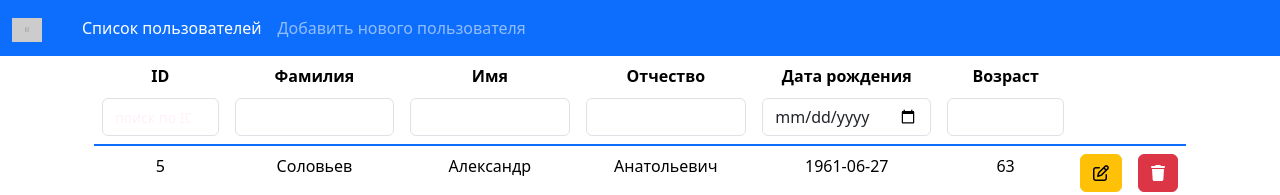
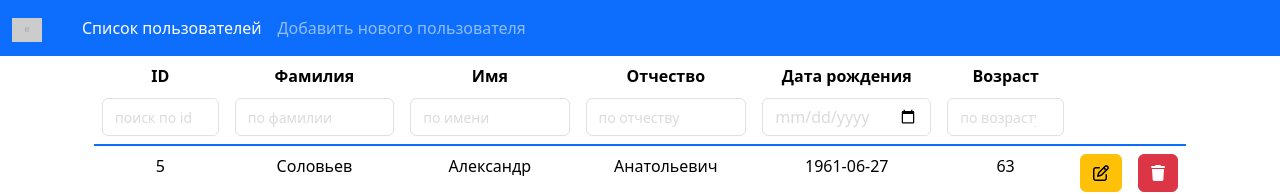
Before and after one commit to SLiubovS/vue-project-ts, a Vue app: page / in a window 1280 px wide. Shown: the top 195 px of the page. Built offline with nearby package versions, Linux system fonts and the light colour scheme.

Commit message:
доработки

```diff
--- a/src/App.vue
+++ b/src/App.vue
@@ -16,9 +16,9 @@
     <button class="navbar-toggler" type="button" data-bs-toggle="collapse" data-bs-target="#navbarSupportedContent" aria-controls="navbarSupportedContent" aria-expanded="false" aria-label="Переключатель навигации">
       <span class="navbar-toggler-icon"></span>
     </button>
-    <div class="collapse navbar-collapse" id="navbarNavAltMarkup">
+    <div class="collapse navbar-collapse" id="navbarSupportedContent">
       <div class="navbar-nav">
-      <RouterLink to="/" class="nav-link">Список пользователей</RouterLink>
+      <RouterLink to="/" class="nav-link ">Список пользователей</RouterLink>
       <RouterLink to="/AddUser" class="nav-link">Добавить нового пользователя</RouterLink>
       </div>
     </div>
--- a/src/components/Users.vue
+++ b/src/components/Users.vue
@@ -176,10 +176,13 @@ function searchByInputLastName() {
   }
 }
 else {
-  if (inputLastName.value == "") return;
-
+  if (inputLastName.value == "") {
+    users.value = usersStore.users;
+  }
+  else {
   alert( Error("Фамилия должна содержать только русские буквы"));
   inputLastName.value = "";
+  }
 }
   }
 
@@ -194,10 +197,13 @@ function searchByInputFirstName() {
   }
 }
 else {
-  if (inputFirstName.value == "") return;
-
-  alert( Error("Имя должно содержать только русские буквы"));
-  inputFirstName.value = "";
+  if (inputFirstName.value == "") {
+    users.value = usersStore.users;
+  }
+  else {
+    alert( Error("Имя должно содержать только русские буквы"));
+    inputFirstName.value = "";
+  }
 }
 }
 
@@ -212,16 +218,21 @@ function searchByInputSurName() {
   }
 }
 else {
-  if (inputSurName.value == "") return;
-
+  if (inputSurName.value == "") {
+    users.value = usersStore.users;
+  }
+  else {
   alert( Error("Отчество должно содержать только русские буквы"));
   inputSurName.value = "";
+  }
 }
 }
 
+const color = ref(true);
 function searchByInputBirthday() {
 
   if (inputBirthday.value.length > 0) {
+    color.value = false;
     const inpBirthday = new Date(inputBirthday.value).toISOString().split("T")[0];
     users.value = usersStore.users.filter(user => user.birthday.toISOString().split("T")[0] == inpBirthday);
   }
@@ -229,6 +240,7 @@ function searchByInputBirthday() {
   else {
     inputBirthday.value = "0000-00-00";
     users.value = usersStore.users;
+    color.value = true;
   }
 }
 
@@ -251,30 +263,30 @@ function searchByInputAge() {
     <table class="table table-hover table-responsive-lg">
       <thead>
         <tr scope="row">
-          <th scope="col-2" class="table__input_size">
+          <th scope="col-1" class="table__input_size">
             <div @click="sortById" class="table__div_padding table_align">ID</div>
             <div>
-              <input class="form-control form-control" type="number" size="14.5ch" v-model="inputId" @input="searchByInputId" placeholder="поиск по ID">
+              <input class="form-control form-control" type="number" v-model="inputId" @input="searchByInputId" placeholder="поиск по id">
             </div>
           </th>
           <th scope="col-2">
             <div @click="sortByLastName" class="table__div_padding table_align">Фамилия</div>
             <div>
-              <input class="form-control" type="text" size="10" oninput="this.size=Math.max(this.value.length, 10)" v-model="inputLastName"
+              <input class="form-control" type="text" size="10" oninput="this.size=Math.max(this.value.length, 10)" v-model="inputLastName" placeholder="по фамилии"
                 @input="searchByInputLastName">
             </div>
           </th>
           <th scope="col-2">
             <div @click="sortByFirstName" class="table__div_padding table_align">Имя</div>
             <div>
-              <input class="form-control" type="text" size="10" oninput="this.size=Math.max(this.value.length, 10)" v-model="inputFirstName"
+              <input class="form-control" type="text" size="10" oninput="this.size=Math.max(this.value.length, 10)" v-model="inputFirstName" placeholder="по имени"
                 @input="searchByInputFirstName">
             </div>
           </th>
           <th scope="col-2">
             <div @click="sortBySurName" class="table__div_padding table_align">Отчество</div>
             <div>
-              <input class="form-control" type="text" size="10" oninput="this.size=Math.max(this.value.length, 10)" v-model="inputSurName"
+              <input class="form-control" type="text" size="10" oninput="this.size=Math.max(this.value.length, 10)" v-model="inputSurName" placeholder="по отчеству"
                 @input="searchByInputSurName">
             </div>
           </th>
@@ -282,14 +294,16 @@ function searchByInputAge() {
           <th scope="col-2" class="table__input_size">
             <div @click="sortByBirthday" class="table__div_padding table_align">Дата рождения</div>
             <div>
-              <input class="form-control" type="date" v-model="inputBirthday"
-                @input="searchByInputBirthday">
+              <input class="form-control color" type="date" v-model="inputBirthday"
+                @input="searchByInputBirthday"
+                :class="{ 'date_color': color }"
+                >
             </div>
           </th>
           <th scope="col-1"  class="table__input_size">
             <div @click="sortByAge" class="table__div_padding table_align">Возраст</div>
             <div>
-              <input class="form-control" type="number" v-model="inputAge" @input="searchByInputAge">
+              <input class="form-control" type="number" v-model="inputAge" @input="searchByInputAge" placeholder="по возрасту">
             </div>
           </th>
           <th scope="col-1"></th>
@@ -339,6 +353,7 @@ function searchByInputAge() {
 
 .table__input_size {
   width: 14.5ch;
+  min-width: 8ch;
 }
 
 .table-group-divider {
@@ -358,7 +373,38 @@ padding-bottom: 10px;
 }
 
 input::placeholder {
-  color:rgb(255, 240, 250);
+  color:rgba(216, 215, 216, 0.897);
   font-size: 14px;
 }
+
+input[type="date"] {
+  color:black;
+}
+
+
+input[type="date"].date_color {
+  color:rgba(216, 215, 216, 0.897);
+  }
+/* input[type="date"]:not([value="дд.мм.гггг"]) {
+  color:rgba(216, 215, 216, 0.897);
+  } */
+
+
+
+  /* input[type="date"]:not([value=""]) {
+    color:rgba(216, 215, 216, 0.897);
+  }
+
+  input[type="date"] {
+    background-color: rgba(216, 215, 216, 0.897);
+  /* color:black !important;  */
+/* } */
+
+/* input[type="date"] {
+  color:rgba(216, 215, 216, 0.897);
+}
+
+input[type="date"]:focus {
+  color:black;
+} */
 </style>
```
